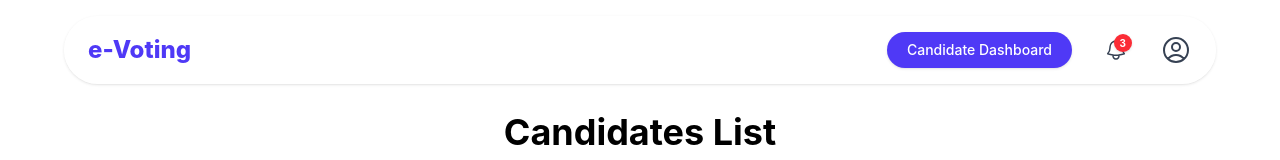
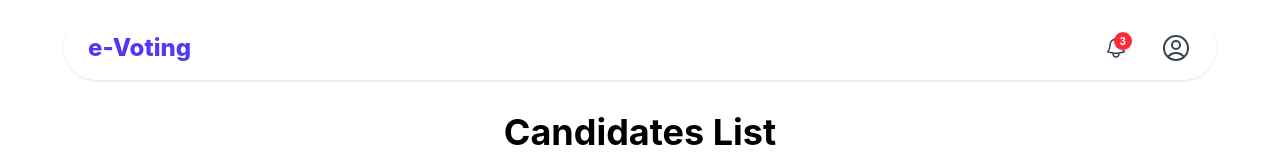
Before and after one commit to keshrivishal21/e-Voting-Platform, a React (Vite) app in the folder client/: page /view-candidates in a window 1280 px wide. Shown: the top 160 px of the page. Built offline with nearby package versions, Linux system fonts and the light colour scheme.

Commit message:
fixed navbar

```diff
--- a/client/src/components/Navbar.jsx
+++ b/client/src/components/Navbar.jsx
@@ -5,10 +5,10 @@ import { BellIcon, UserCircleIcon } from "@heroicons/react/24/outline";
 export default function Navbar({ isCandidate, notificationCount = 0 }) {
   const [menuOpen, setMenuOpen] = useState(false);
   const location = useLocation();
-  const isAdminRoute = location.pathname.startsWith('/admin');
+  const isAdminRoute = location.pathname.startsWith("/admin");
 
   return (
-    <header className="fixed top-0 left-0 w-full z-50">
+    <header className="absolute top-0 left-0 w-full z-50">
       <div className="flex items-center justify-between px-6 py-3 md:py-4 shadow max-w-6xl mx-auto bg-white/70 backdrop-blur-lg rounded-full mt-4">
         {/* Left: Project Name */}
         <Link to="/" className="text-2xl font-extrabold text-indigo-600">
@@ -21,17 +21,6 @@ export default function Navbar({ isCandidate, notificationCount = 0 }) {
             menuOpen ? "max-md:w-full" : "max-md:w-0"
           } transition-[width] bg-white/90 backdrop-blur flex-col md:flex-row gap-8 text-gray-900 text-sm font-medium`}
         >
-          {/* Candidate Board (hidden for /admin routes) */}
-          {isCandidate && !isAdminRoute && (
-            <Link
-              to="/candidate"
-              className="bg-indigo-600 text-white px-5 py-2 rounded-full text-sm shadow hover:bg-indigo-700 transition"
-              onClick={() => setMenuOpen(false)}
-            >
-              Candidate Dashboard
-            </Link>
-          )}
-
           {/* Notifications (hidden for /admin routes) */}
           {!isAdminRoute && (
             <Link
@@ -51,10 +40,23 @@ export default function Navbar({ isCandidate, notificationCount = 0 }) {
           {/* Profile Dropdown */}
           <div className="relative group">
             <UserCircleIcon className="h-8 w-8 text-gray-700 hover:text-indigo-600 cursor-pointer transition" />
-            <div className="absolute right-0 mt-2 w-44 bg-white border rounded-2xl shadow-lg opacity-0 group-hover:opacity-100 scale-95 group-hover:scale-100 transform transition-all pointer-events-none group-hover:pointer-events-auto">
+            <div
+              className="absolute right-0 top-full mt-2 w-44 bg-white border rounded-2xl shadow-lg
+                         opacity-0 group-hover:opacity-100 hover:opacity-100
+                         scale-95 group-hover:scale-100 hover:scale-100
+                         transform transition-all pointer-events-none
+                         group-hover:pointer-events-auto hover:pointer-events-auto"
+            >
+              <Link
+                to="/candidate"
+                className="block px-4 py-2 text-gray-700 hover:bg-gray-50 rounded-t-2xl"
+                onClick={() => setMenuOpen(false)}
+              >
+                Login as {isCandidate ? "Candidate" : "Student"}
+              </Link>
               <Link
                 to="/student/profile"
-                className="block px-4 py-2 text-gray-700 hover:bg-gray-50 rounded-t-2xl"
+                className="block px-4 py-2 text-gray-700 hover:bg-gray-50"
                 onClick={() => setMenuOpen(false)}
               >
                 Edit Profile
```
